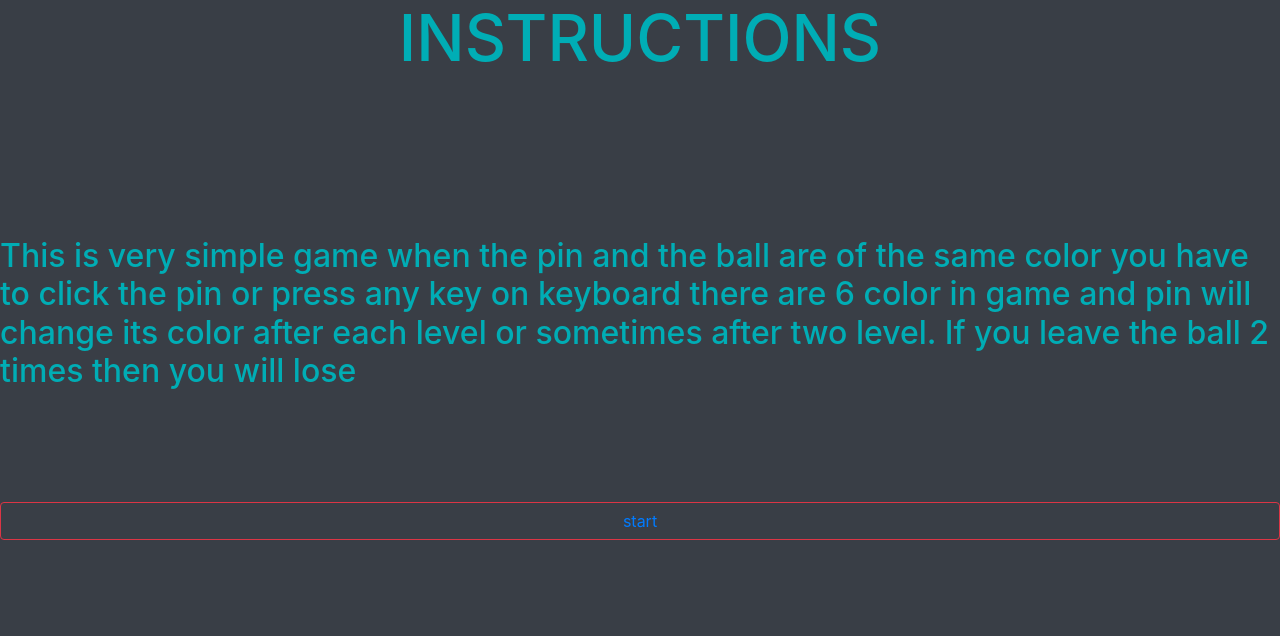
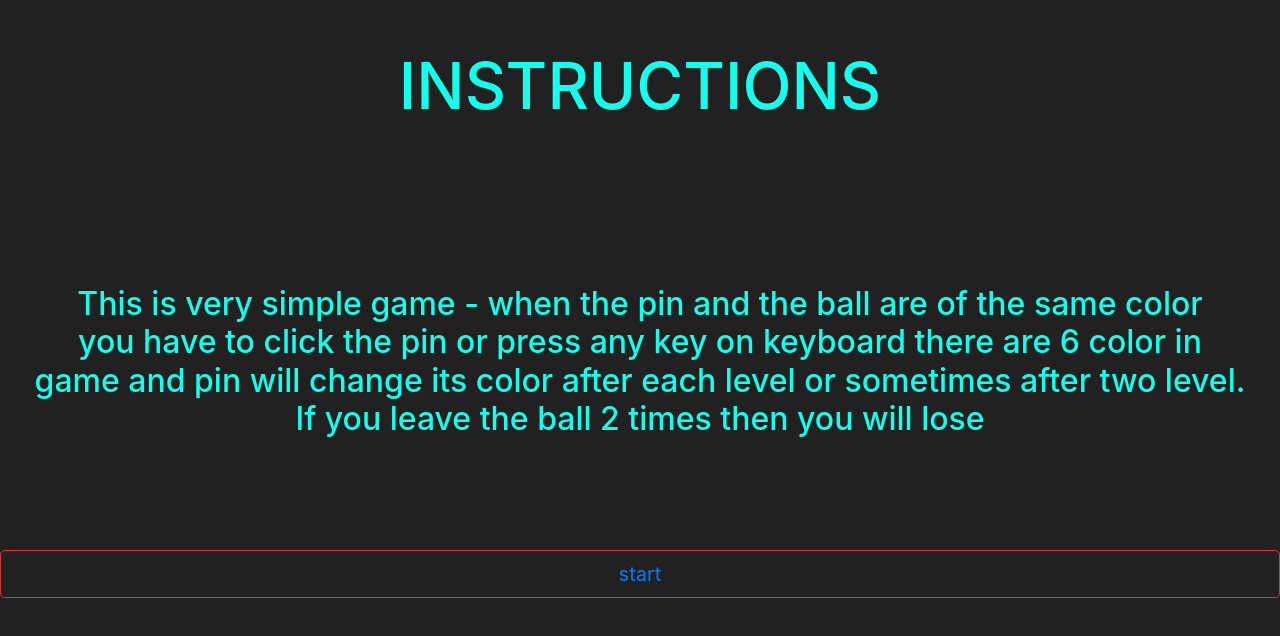
Before and after one commit to ritwik-pandey/BubbleShooter, a plain HTML site: page index.html in a window 1280 px wide. Drawn offline with nearby package versions, Linux system fonts and the light colour scheme.

Commit message:
New features

```diff
--- a/index.html
+++ b/index.html
@@ -8,28 +8,31 @@
 
   <style>
     body {
-        background-color: #393e46;
+        background-color: #212121;
           }
     h1   {
-          color: #00adb5;
+          color: #14ffec;
           text-align : center;
           margin-bottom: 10rem;
-          font-size: 4rem;}
+          margin-top: 3rem;
+          font-size: 4rem;
+        }
     h3 {
-      color : #00adb5;
+      color : #14ffec;
       font-size: 2rem;
-      text-align: centre;
+      text-align: center;
       margin-bottom: 7rem;
+      /* margin-left: 10rem; */
     }
   </style>
 
   <body>
     <h1>INSTRUCTIONS</h1>
-    <h3>This is very simple game when the pin and the ball are of the same color
-      you have to click the pin or press any key on keyboard there are 6 color in
-      game and pin will change its color after each level or sometimes after two level.
+    <h3>This is very simple game - when the pin and the ball are of the same color<br>
+      you have to click the pin or press any key on keyboard there are 6 color in<br>
+      game and pin will change its color after each level or sometimes after two level.<br>
       If you leave the ball 2 times then you will lose</h3>
 
-      <button type="button" class="btn btn-outline-danger btn-block" name="button"><a href="game.html">start</a></button>
+      <button type="button" class="btn btn-outline-danger btn-block btn-lg" name="button"><a href="game.html">start</a></button>
   </body>
 </html>
```
Also changed, not shown: javascript/index.js (+4 -4 lines).
